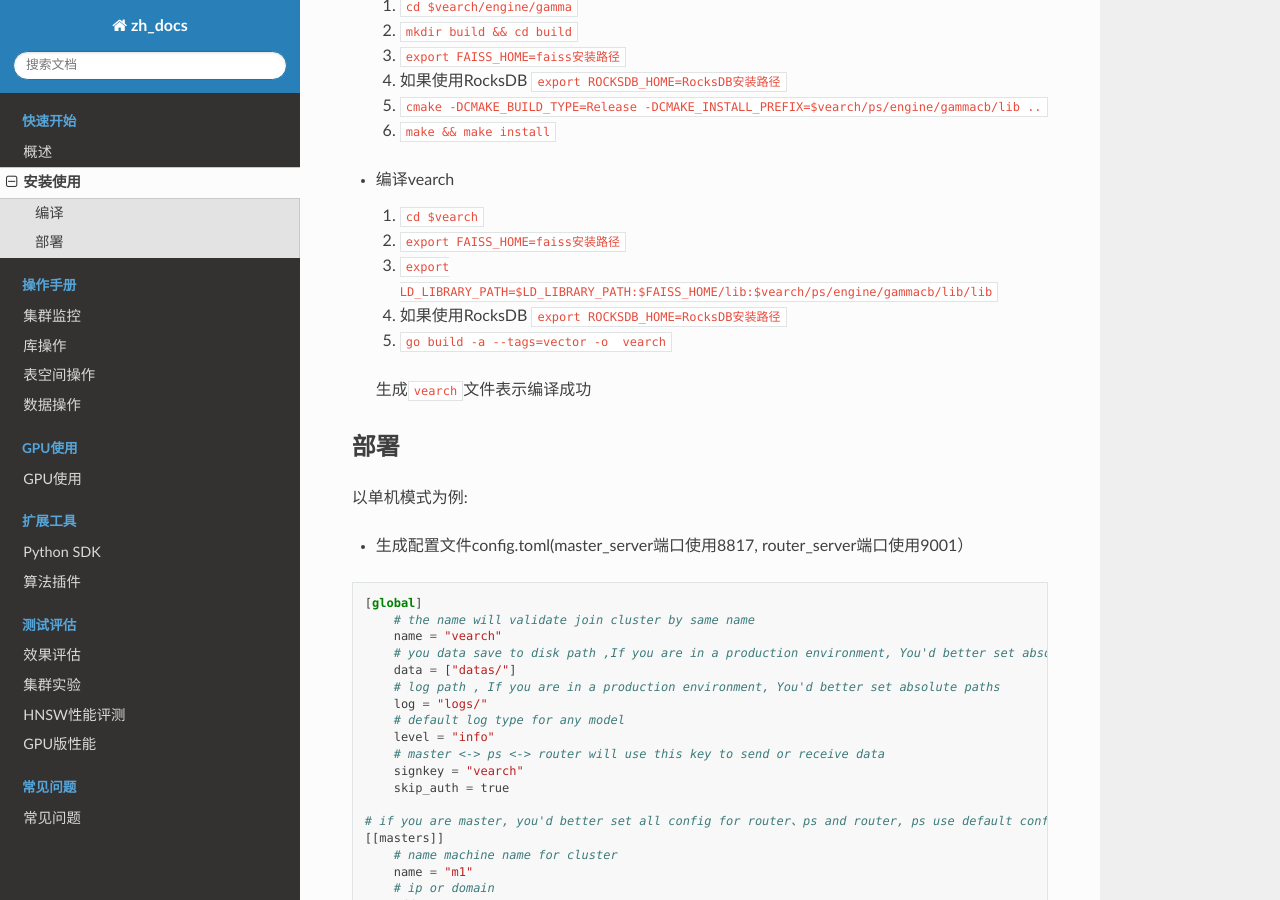
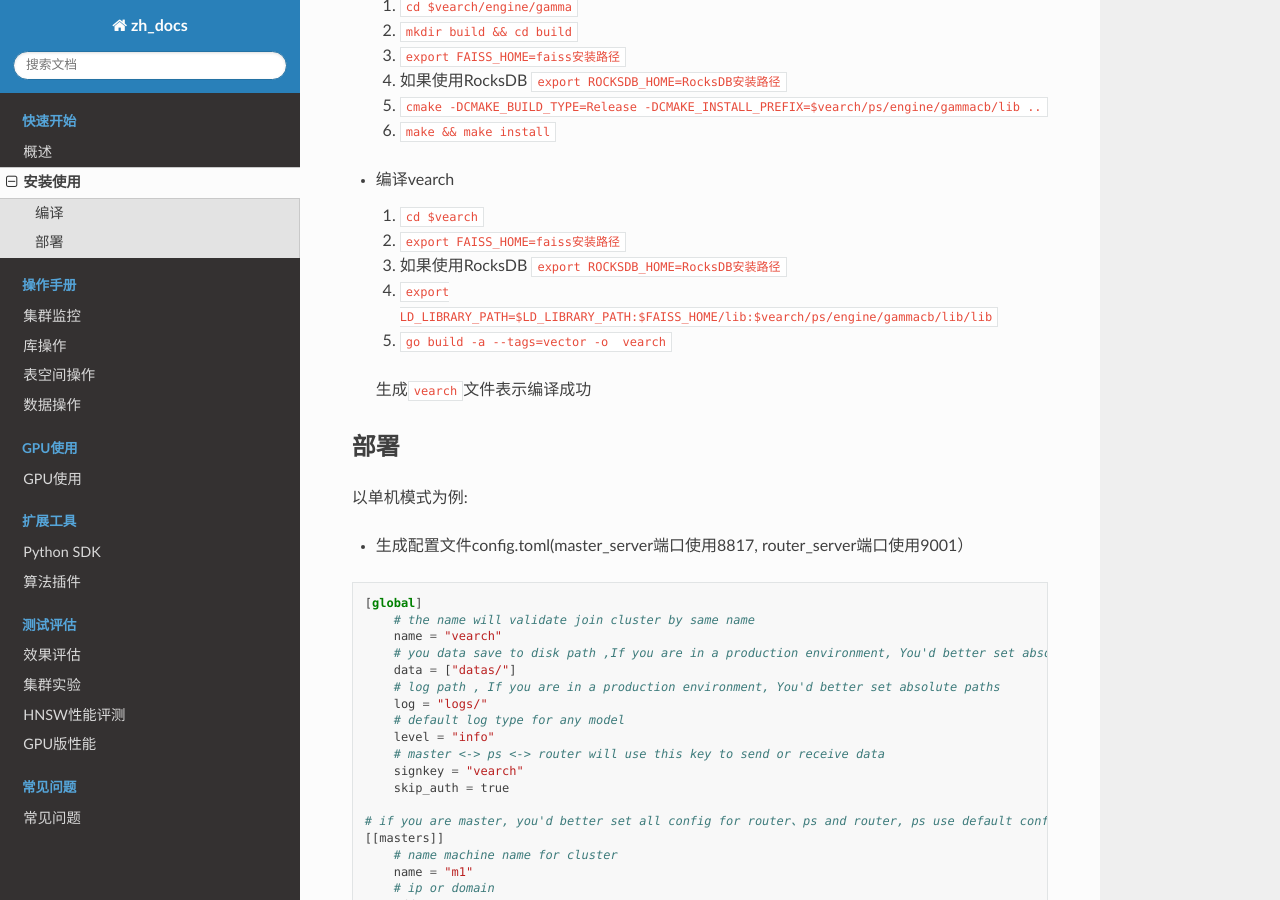
Before and after one commit to vearch/zh_docs, a Sphinx documentation site: the page built from docs/source/quick-start-guide.rst, in a window 1280 px wide and 900 px high, scrolled down 680 px. Built offline with Sphinx 7.4.7 and the Read the Docs theme 2.0.0, drawn with Linux system fonts in a browser that asks for light colours; pages that are not in the unit, such as notebooks, are missing from menus.

```diff
--- a/docs/source/quick-start-guide.rst
+++ b/docs/source/quick-start-guide.rst
@@ -38,8 +38,8 @@
 
    1. ``cd $vearch``
    2. ``export FAISS_HOME=faiss安装路径``
-   3. ``export LD_LIBRARY_PATH=$LD_LIBRARY_PATH:$FAISS_HOME/lib:$vearch/ps/engine/gammacb/lib/lib``
-   4. 如果使用RocksDB ``export ROCKSDB_HOME=RocksDB安装路径``
+   3. 如果使用RocksDB ``export ROCKSDB_HOME=RocksDB安装路径``
+   4. ``export LD_LIBRARY_PATH=$LD_LIBRARY_PATH:$FAISS_HOME/lib:$vearch/ps/engine/gammacb/lib/lib``
    5. ``go build -a --tags=vector -o  vearch``
 
    生成\ ``vearch``\ 文件表示编译成功
```
